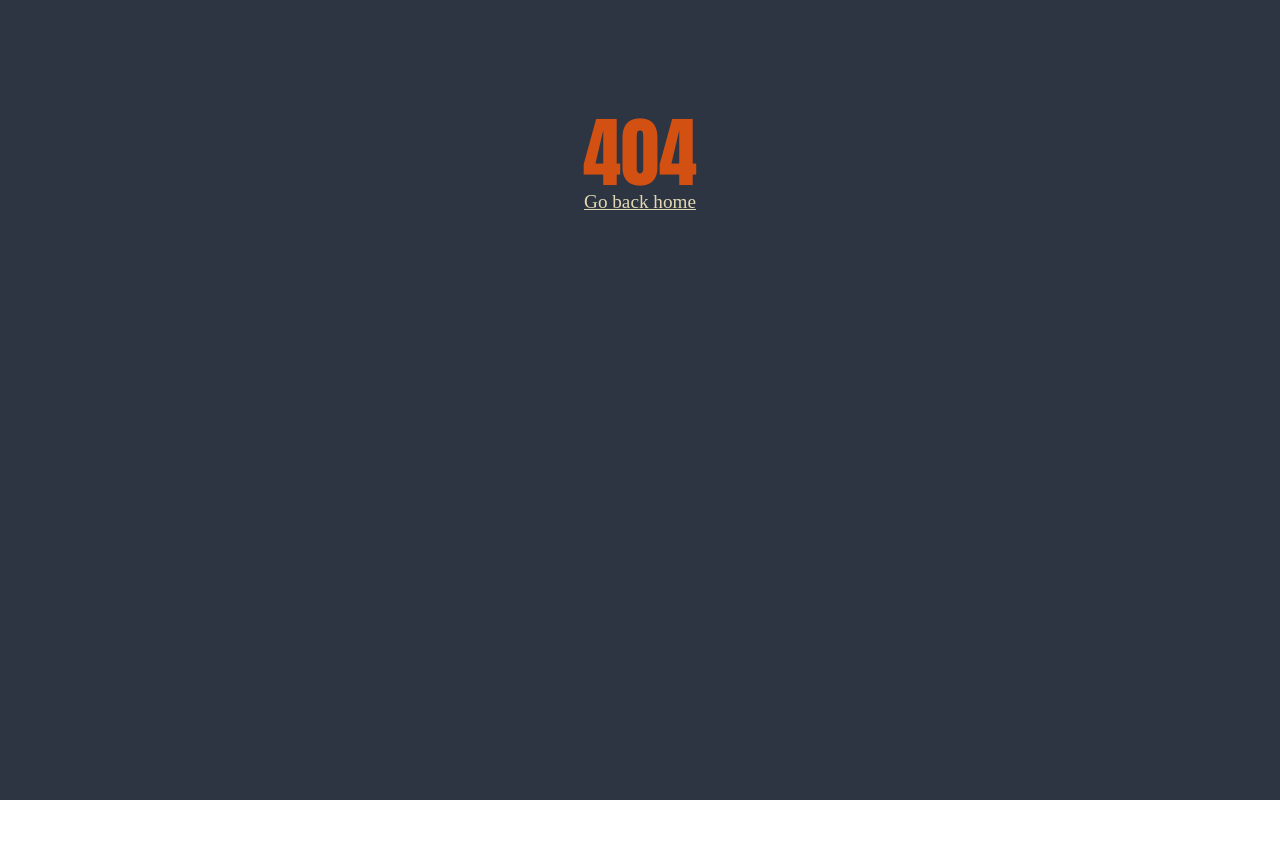
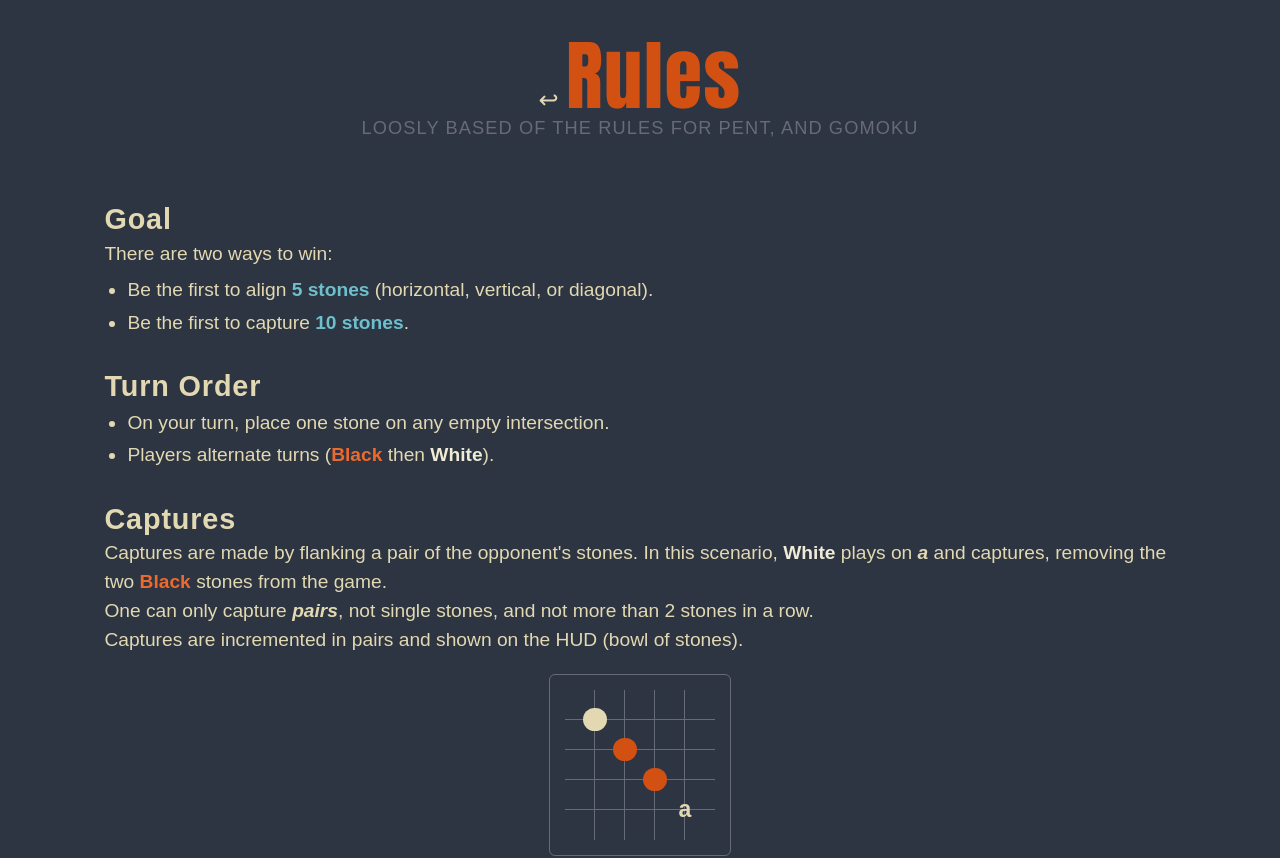
Before and after one commit to znichola/gomoku, a Vue app in the folder front/: page /rules in a window 1280 px wide. Before the commit this address had no page. Shown: the top 858 px of the page. Before the commit the page ends 800 px from the top, so only its background shows below. Built offline with nearby package versions, Linux system fonts and the light colour scheme; a web font is replaced by a local one.

Commit message:
chore: link to standalong rules page

```diff
--- a/front/src/components/RulesModal.vue
+++ b/front/src/components/RulesModal.vue
@@ -1,4 +1,5 @@
 <script setup lang="ts">
+import AppButton from '@/components/AppButton.vue'
 import PositionRules from '@/components/rulespage/PositionRules.vue'
 
 defineProps<{
@@ -21,7 +22,10 @@
       <div class="rm-modal" role="dialog" aria-modal="true" aria-label="Gomoku rules">
         <div class="rm-head">
           <h2 class="rm-title">Rules</h2>
-          <button class="rm-close" type="button" @click="emit('close')" aria-label="Close">×</button>
+          <div>
+            <router-link class="rm-btn" to='/rules'>↪</router-link>
+            <button class="rm-btn" type="button" @click="emit('close')" aria-label="Close">X</button>
+          </div>
         </div>
 
         <div class="rm-body">
@@ -74,19 +78,20 @@
   line-height: 1;
 }
 
-.rm-close {
-  width: 2.4rem;
-  height: 2.4rem;
+.rm-btn {
   border-radius: 0.8rem;
-  background: transparent;
-  border: solid 1px var(--line-color);
+  border: solid 0.165rem var(--accent-color);
+  background-color: transparent;
+  padding: 0.35rem 0.8rem;
   color: var(--primary-color);
   font: var(--ui-font);
   font-size: 1.4rem;
   cursor: pointer;
+  text-decoration: none;
+  margin-left: 0.4rem;
 }
 
-.rm-close:hover {
+.rm-btn:hover {
   border-color: var(--accent-color);
   color: var(--accent-color);
 }
@@ -127,20 +132,6 @@
   border-top: solid 1px var(--line-color);
 }
 
-.rm-btn {
-  border: solid 0.165rem var(--accent-color);
-  background-color: transparent;
-  color: var(--primary-color);
-  border-radius: 0.9rem;
-  padding: 0.35rem 0.8rem;
-  font: var(--ui-font);
-  cursor: pointer;
-}
-
-.rm-btn:hover {
-  background-color: rgba(211, 80, 19, 0.12);
-}
-
 p {
   line-height: 1.4rem;
 }
--- /dev/null
+++ b/front/src/components/rulespage/RulesPage.vue
@@ -0,0 +1,59 @@
+<script setup lang="ts">
+import PositionRules from './PositionRules.vue'
+</script>
+
+<template>
+  <div class="tpage">
+    <header class="tpage-header">
+      <h1 class="tpage-title"><router-link to="/">↩</router-link>Rules</h1>
+      <p class="tpage-sub">Loosly based of the rules for Pent, and Gomoku</p>
+    </header>
+    <PositionRules />
+  </div>
+</template>
+
+<style scoped >
+.tpage {
+  min-height: 100vh;
+  color: var(--primary-color);
+  padding: 2rem 1.5rem 4rem;
+  box-sizing: border-box;
+  font-family: var(--ui-font-family);
+}
+
+.tpage-header {
+  text-align: center;
+  margin-bottom: 2.5rem;
+
+  a {
+    color: inherit;
+    text-decoration: none;
+    font-size: x-large;
+    color: var(--primary-color);
+    padding-right: 0.3rem;
+  }
+
+  a:hover {
+    color: var(--accent-color);
+  }
+}
+
+
+.tpage-title {
+  font-family: var(--title-font-family);
+  font-size: clamp(2.8rem, 6vw, 5rem);
+  font-weight: 400;
+  color: var(--accent-color);
+  margin: 0 0 0.2rem;
+  letter-spacing: 0.02em;
+}
+
+.tpage-sub {
+  font-family: var(--ui-font);
+  font-size: 0.95rem;
+  color: var(--line-color);
+  margin: 0;
+  letter-spacing: 0.06em;
+  text-transform: uppercase;
+}
+</style>
--- a/front/src/router/index.ts
+++ b/front/src/router/index.ts
@@ -2,10 +2,12 @@
 import PositionPlayground from '@/components/testpage/PositionPlayground.vue'
 import NotFound from '@/components/NotFound.vue'
 import { createRouter, createWebHistory } from 'vue-router'
+import RulesPage from '@/components/rulespage/RulesPage.vue'
 
 const routes = [
   { path: "/", component: Main },
   { path: "/pp", component: PositionPlayground},
+  { path: '/rules', component: RulesPage},
   { path: "/:pathMatch(.*)*", name: "NotFound", component: NotFound },
 ]
 
```
